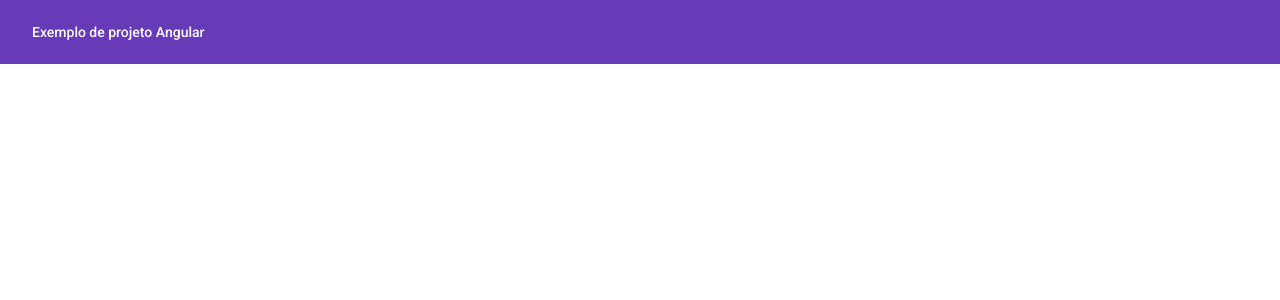
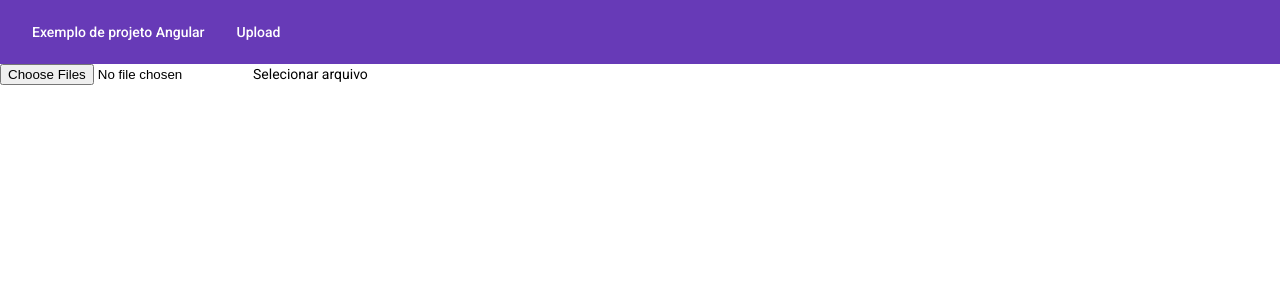
Before and after one commit to kayque-willy/angular-app, an Angular app: page /upload in a window 1280 px wide. Before the commit this address led to /. Shown: the top 300 px of the page. Built offline with nearby package versions, Linux system fonts and the light colour scheme.

Commit message:
Criação do componente de upload de arquivo

```diff
--- a/src/app/app-routing.module.ts
+++ b/src/app/app-routing.module.ts
@@ -27,6 +27,11 @@ const routes: Routes = [
     component: TaskFormPageComponent,
     canActivate : [AuthGuard]
   },
+  {
+    path: 'upload',
+    loadChildren: ()=>import('./modules/upload-file/upload-file.module').then(m => m.UploadFileModule)
+    //
+  },
 ];
 
 @NgModule({
--- a/src/app/app.component.html
+++ b/src/app/app.component.html
@@ -1,5 +1,6 @@
-<mat-toolbar color="primary">
-  <a mat-button routerLink="/"><span>Exemplo de projeto Angular</span></a>
+<mat-toolbar color="primary" >
+  <a mat-button [routerLink]="['/']"><span>Exemplo de projeto Angular</span></a>
+  <a mat-button [routerLink]="['/upload']"><span>Upload</span></a>
   <span class="toobal-spacer"></span>
 </mat-toolbar>
 
--- /dev/null
+++ b/src/app/pages/upload-file/upload-file.component.html
@@ -0,0 +1,4 @@
+<div>
+  <input multiple type="file" id="customFile" (change)="onChange($event)">
+  <label for="customFile" #customFileLabel>Selecionar arquivo</label>
+</div>
--- /dev/null
+++ b/src/app/pages/upload-file/upload-file.component.ts
@@ -0,0 +1,34 @@
+import { Component, OnInit, ViewChild, ElementRef } from '@angular/core';
+
+@Component({
+  selector: 'app-upload-file',
+  templateUrl: './upload-file.component.html',
+  styleUrls: ['./upload-file.component.scss']
+})
+export class UploadFileComponent implements OnInit {
+
+  //Exemplo de ViewChild referenciado pelo id com a sintaxe #customFileLabel
+  @ViewChild('customFileLabel') customFileLabel: any;
+
+  constructor() { }
+
+  ngOnInit(): void {
+  }
+
+  onChange(event: any) {
+    //Recebendo o evento com o arquivo e fazendo o casting para FileList
+    const selectedFiles = <FileList>event.srcElement.files;
+
+    //Modificando a label HTML para o nome do arquivo selecionado
+    // Para 1 unico arquivo
+    // this.customFileLabel.nativeElement.innerHTML = selectedFiles[0].name;
+
+    //Para múltiplos arquivos
+    const fileNames = [];
+    for (let i = 0; i < selectedFiles.length; i++)
+      fileNames.push(selectedFiles[i].name);
+    //O método join faz a concatenção da string
+    this.customFileLabel.nativeElement.innerHTML = fileNames.join(', ');
+  }
+
+}
--- a/src/app/repository/generic.repository.ts
+++ b/src/app/repository/generic.repository.ts
@@ -19,7 +19,7 @@ export class GenericRepository<T extends GenericModel>{
   ) { }
 
   //Salva uma entidade
-  save(entity: T) {
+  protected save(entity: T) {
     if (entity['id']) {
       return this.update(entity);
     }
@@ -38,9 +38,8 @@ export class GenericRepository<T extends GenericModel>{
 
   // Atualiza a entidade
   private update(entity: T) {
-    const { id, ...data } = entity;
     return this.httpClient
-      .put<T>(`${this.API}/${this.typeName}/${id}`, data)
+      .put<T>(`${this.API}/${this.typeName}/${entity.id}`, entity)
       .pipe(take(1));
   }
 
```
Also changed, not shown: src/app/app.module.ts (+5 -3 lines), src/app/modules/upload-file/upload-file-routing.module.ts (added, +16 -0 lines), src/app/modules/upload-file/upload-file.module.ts (added, +16 -0 lines), src/app/modules/task/task.module.ts (renamed from src/app/modules/task.module.ts), src/app/pages/upload-file/upload-file.component.scss (added), 1 other file (tests, documents, lock files or other folders).
